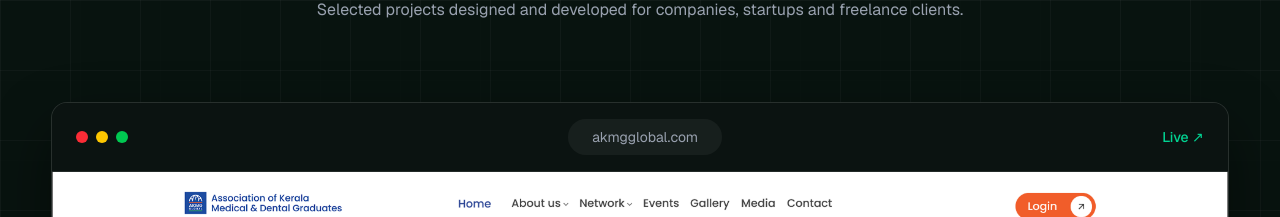
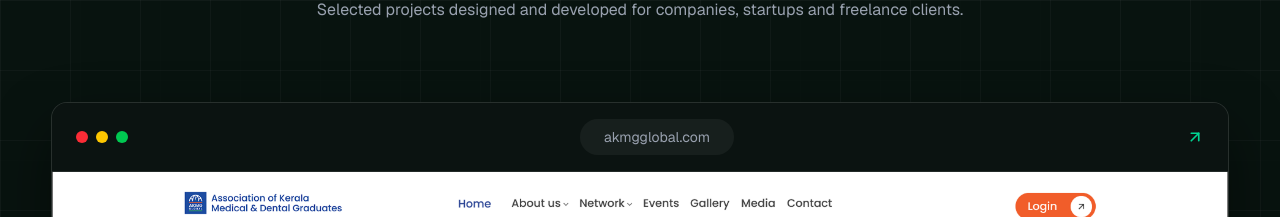
Before and after one commit to Ebenezerlalu07/ebenezer-projects, a Next.js app: page / in a window 1280 px wide. Shown: the part 1120-1337 px from the top of the page. Built offline with nearby package versions, Linux system fonts and the light colour scheme.

Commit message:
Add files via upload
files

```diff
--- a/app/page.tsx
+++ b/app/page.tsx
@@ -49,7 +49,7 @@ const projects = [
     description:
       "Premium event management website with modern UI and booking system.",
     logo: "/logo.png",
-    image: "/germancars.png",
+    image: "/Germancars.png",
     url: "https://example.com",
     category: "Freelance",
   },
@@ -290,8 +290,8 @@ export default function Home() {
                       {project.url.replace("https://", "")}
                     </div>
 
-                    <div className="text-emerald-400 text-sm font-medium">
-                      Live ↗
+                    <div className="text-emerald-400  text-sm font-medium">
+                      <ArrowUpRight size={18} strokeWidth={2.2} id="Live"/>
                     </div>
 
                   </div>
```
